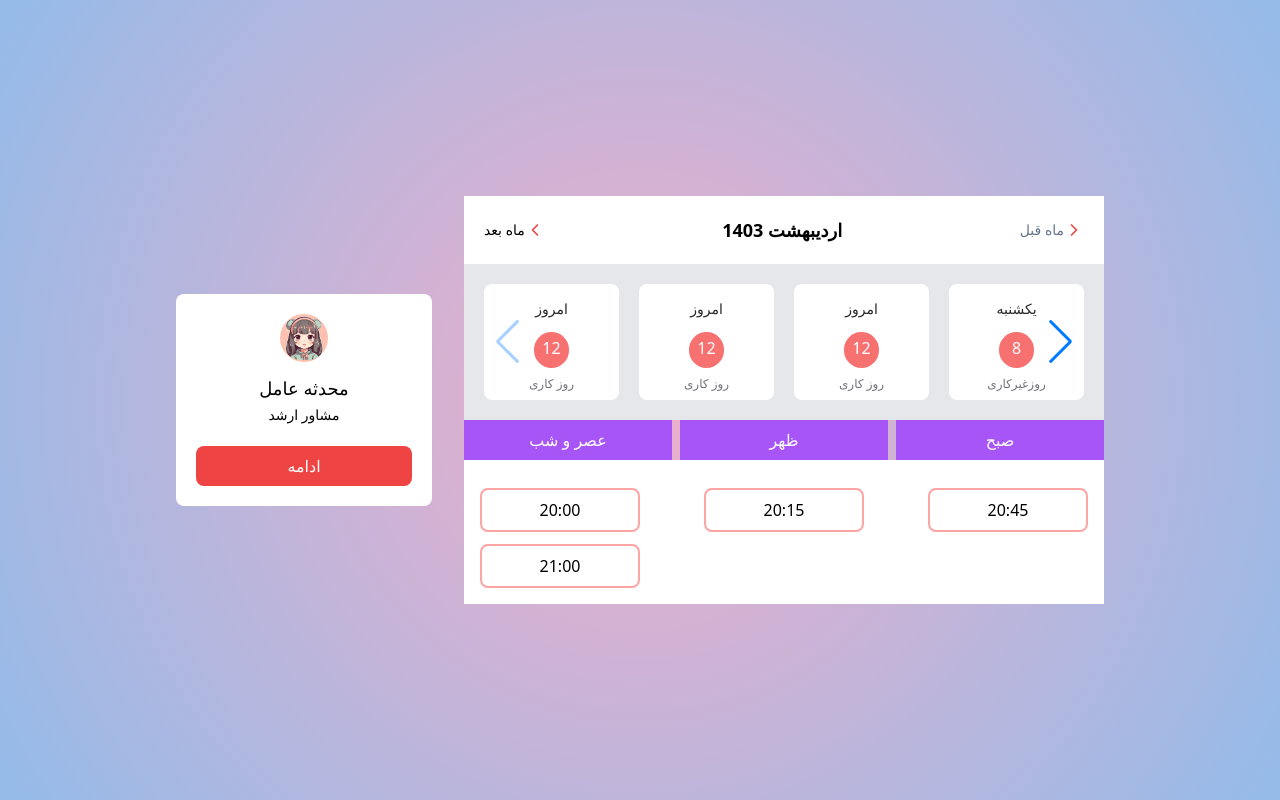
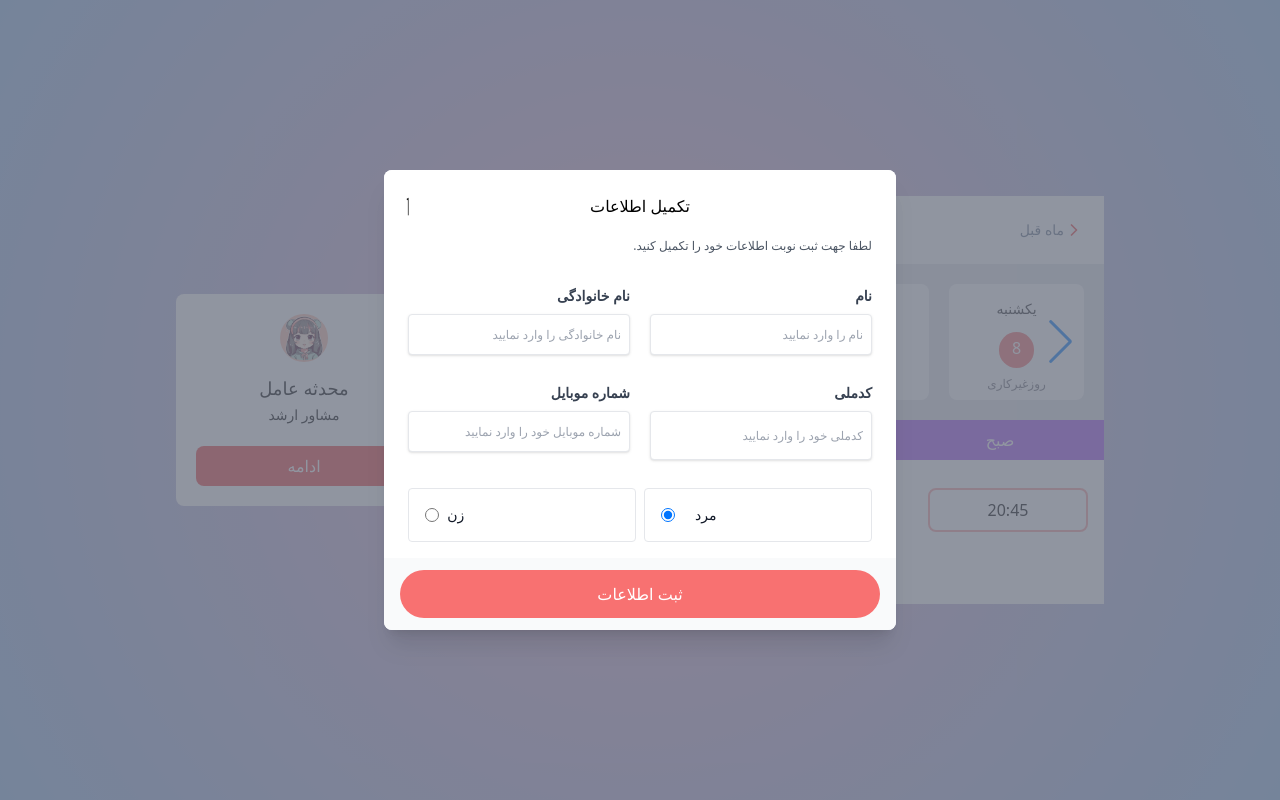
Before and after one commit to mohaddeseamel/site-reserve, a Vue app: page /turnRatings in a window 1280 px wide. Built offline with nearby package versions, Linux system fonts and the light colour scheme; the HTML template or start-up script is replaced by a standard one.

Commit message:
create dialog

```diff
--- a/src/views/TurnRatings.vue
+++ b/src/views/TurnRatings.vue
@@ -1,39 +1,5 @@
 <template>
   <div class="container">
-    <!-- <div class="dialogAddInfo w-50 bg-white" style=" position: absolute; bottom: 0;right: 0; left:0; bottom:0;" v-if="openDialog">
-      <div class="showInfo">
-        <div class="header-info">
-          <h1>ثبت اطلاعات</h1>
-          <i @click="closeDialog()" style="font-size:18px" class="fa">&#xf00d;</i>
-        </div>
-        <div class="showComment">
-          <p>لطفا جهت ثبت نوبت اطلاعات خود را تکمیل نمایید.</p>
-        </div>
-        <div class="Info">
-          <div class="name">
-            <label for="name">نام</label>
-            <input type="text" name="name" placeholder="">
-          </div>
-          <div class="lastName">
-            <label for="lastName">نام خانوادگی</label>
-            <input type="text" name="lastName" placeholder="">
-          </div>
-           <div class="mobile">
-            <label for="mobile">شماره موبایل</label>
-            <input type="number" name="mobile" placeholder="">
-          </div>
-           <div class="meliCode">
-            <label for="meliCode">کدملی</label>
-            <input type="text" name="meliCode" placeholder="">
-          </div>
-          <div class="gender">
-            <h2>جنسیت</h2>
-            <input type="radio" name="meliCode" placeholder="">
-            <input type="radio" name="meliCode" placeholder="">
-          </div>
-        </div>
-      </div>
-    </div> -->
     <div
       class="relative z-10"
       aria-labelledby="modal-title"
@@ -41,60 +7,136 @@
       aria-modal="true"
       v-if="openDialog"
     >
-      <!--
-    Background backdrop, show/hide based on modal state.
-
-    Entering: "ease-out duration-300"
-      From: "opacity-0"
-      To: "opacity-100"
-    Leaving: "ease-in duration-200"
-      From: "opacity-100"
-      To: "opacity-0"
-  -->
       <div
         class="fixed inset-0 bg-gray-500 bg-opacity-75 transition-opacity"
       ></div>
 
       <div class="fixed inset-0 z-10 w-screen overflow-y-auto">
         <div
-          class="flex min-h-full items-end justify-center p-4 text-center sm:items-center sm:p-0"
+          class="flex min-h-full  items-end justify-center p-4 text-center sm:items-center sm:p-0"
         >
-          <!--
-        Modal panel, show/hide based on modal state.
-
-        Entering: "ease-out duration-300"
-          From: "opacity-0 translate-y-4 sm:translate-y-0 sm:scale-95"
-          To: "opacity-100 translate-y-0 sm:scale-100"
-        Leaving: "ease-in duration-200"
-          From: "opacity-100 translate-y-0 sm:scale-100"
-          To: "opacity-0 translate-y-4 sm:translate-y-0 sm:scale-95"
-      -->
           <div
             class="relative transform overflow-hidden rounded-lg bg-white text-left shadow-xl transition-all sm:my-8 sm:w-full sm:max-w-lg"
           >
             <div class="bg-white px-4 pb-4 pt-5 sm:p-6 sm:pb-4">
-              <div class="header-info">
-                <h1 class="text-center text-base font-medium">ثبت اطلاعات</h1>
-              </div>
+              <form>
+                <h1 class="text-center text-base font-medium">تکمیل اطلاعات</h1>
                 <div class="mt-5 text-right sm:ml-4 sm:mt-0 sm:text-right">
-                  <p class="text-xs mt-5 text-gray-600">.لطفا جهت ثبت نوبت اطلاعات خود را تکمیل کنید</p>
+                  <p class="text-xs mt-5 text-gray-600">
+                    .لطفا جهت ثبت نوبت اطلاعات خود را تکمیل کنید
+                  </p>
                 </div>
+                <i
+                  @click="closeDialog()"
+                  class="fa absolute top-6 cursor-pointer"
+                  >&#xf00d;</i
+                >
+                <div class="flex mt-8">
+                  <div class="mb-4 mr-5 w-full">
+                    <label
+                      class="block text-right  text-gray-700 text-sm font-bold mb-2"
+                      for="username"
+                    >
+                      نام خانوادگی
+                    </label>
+                    <input
+                      class="shadow text-right text-xs  appearance-none border rounded w-full py-3 px-2 text-gray-700 leading-tight focus:outline-none focus:shadow-outline"
+                      id="username"
+                      type="text"
+                      placeholder="نام خانوادگی را وارد نمایید"
+                    />
+                  </div>
+                  <div class="mb-4 w-full">
+                    <label
+                      class="block text-right text-gray-700 text-sm font-bold mb-2"
+                      for="username"
+                    >
+                      نام
+                    </label>
+                    <input
+                      class="shadow text-right text-xs appearance-none border rounded w-full py-3 px-2 text-gray-700 leading-tight focus:outline-none focus:shadow-outline"
+                      id="username"
+                      type="text"
+                      placeholder="نام را وارد نمایید"
+                    />
+                  </div>
+                </div>
+                <div class="flex mt-3">
+                  <div class="mb-4 mr-5 w-full">
+                    <label
+                      class="block text-right text-gray-700 text-sm font-bold mb-2"
+                      for="username"
+                    >
+                      شماره موبایل
+                    </label>
+                    <input
+                      class="shadow text-xs text-right appearance-none border rounded w-full py-3 px-2 text-gray-700 leading-tight focus:outline-none focus:shadow-outline"
+                      id="username"
+                      type="password"
+                      placeholder="شماره موبایل خود را وارد نمایید"
+                    />
+                  </div>
+                  <div class="mb-4 w-full">
+                    <label
+                      class="block text-right text-gray-700 text-sm font-bold mb-2"
+                      for="password"
+                    >
+                      کدملی
+                    </label>
+                    <input
+                      class="shadow text-xs text-right appearance-none border rounded w-full py-4 px-2 text-gray-700 leading-tight focus:outline-none focus:shadow-outline"
+                      id="username"
+                      type="password"
+                      placeholder="کدملی خود را وارد نمایید"
+                    />
+                  </div>
+                </div>
+
+               <div class="flex mt-3">
+                  <div
+                  class="flex w-full  mr-2 items-center ps-4 border border-gray-200 rounded dark:border-gray-700"
+                >
+                  <input
+                    id="bordered-radio-1"
+                    type="radio"
+                    value=""
+                    name="bordered-radio"
+                    class="w-4 h-4  text-blue-600  border-gray-300 focus:ring-blue-500 dark:focus:ring-blue-600 dark:ring-offset-gray-800 focus:ring-2 dark:bg-gray-700 dark:border-gray-600"
+                  />
+                  <label
+                    for="bordered-radio-1"
+                    class="w-full  py-4 ms-2 text-sm font-medium text-gray-900 dark:text-gray-300"
+                    >زن</label
+                  >
+                </div>
+                <div
+                  class="flex w-full items-center ps-4 border border-gray-200 rounded dark:border-gray-700"
+                >
+                  <input
+                    checked
+                    id="bordered-radio-2"
+                    type="radio"
+                    value=""
+                    name="bordered-radio"
+                    class="w-4 h-4  text-blue-600 bg-gray-100 border-gray-300 focus:ring-blue-500 dark:focus:ring-blue-600 dark:ring-offset-gray-800 focus:ring-2 dark:bg-gray-700 dark:border-gray-600"
+                  />
+                  <label
+                    for="bordered-radio-2"
+                    class="w-full  px-3 py-4 ms-2 text-sm font-medium text-gray-900 dark:text-gray-300"
+                    >مرد</label
+                  >
+                </div>
+               </div>
+              </form>
             </div>
             <div
-              class="bg-gray-50 px-4 py-3 sm:flex sm:flex-row-reverse sm:px-6"
+              class="bg-gray-50 w-full px-4 py-3"
             >
               <button
                 type="button"
-                class="inline-flex w-full justify-center rounded-md bg-red-600 px-3 py-2 text-sm font-semibold text-white shadow-sm hover:bg-red-500 sm:ml-3 sm:w-auto"
+                class="w-full bg-red-400 px-4 py-3 text-white rounded-full"
               >
-                Deactivate
-              </button>
-              <button
-                type="button"
-                class="mt-3 inline-flex w-full justify-center rounded-md bg-white px-3 py-2 text-sm font-semibold text-gray-900 shadow-sm ring-1 ring-inset ring-gray-300 hover:bg-gray-50 sm:mt-0 sm:w-auto"
-                @click="closeDialog"
-              >
-                Cancel
+                ثبت اطلاعات
               </button>
             </div>
           </div>
@@ -125,7 +167,7 @@
       </div>
       <div class="showTurnRatings w-1/2">
         <HeaderTurnRating />
-        <showTimeReserve  @cardDateValue="showData($event)"/>
+        <showTimeReserve @cardDateValue="showData($event)" />
         <TabMenu />
       </div>
     </div>
@@ -138,9 +180,7 @@ import TabMenu from "../components/TabMenu.vue";
 import HeaderTurnRating from "../components/HeaderTurnRating.vue";
 import showTimeReserve from "../components/showTimeReserve.vue";
 
-const openDialog = ref(false);
-
-
+const openDialog = ref(true);
 
 const gotoInfoUser = () => {
   console.log("uuuuuuuuuuuuuuuuuuuuuuuuuuuuuuuuuuuu");
@@ -152,8 +192,8 @@ const closeDialog = () => {
   openDialog.value = false;
 };
 const showData = (event) => {
-  console.log('eventeventevent' , event)
-}
+  console.log("eventeventevent", event);
+};
 </script>
 
 <style scoped>
```
